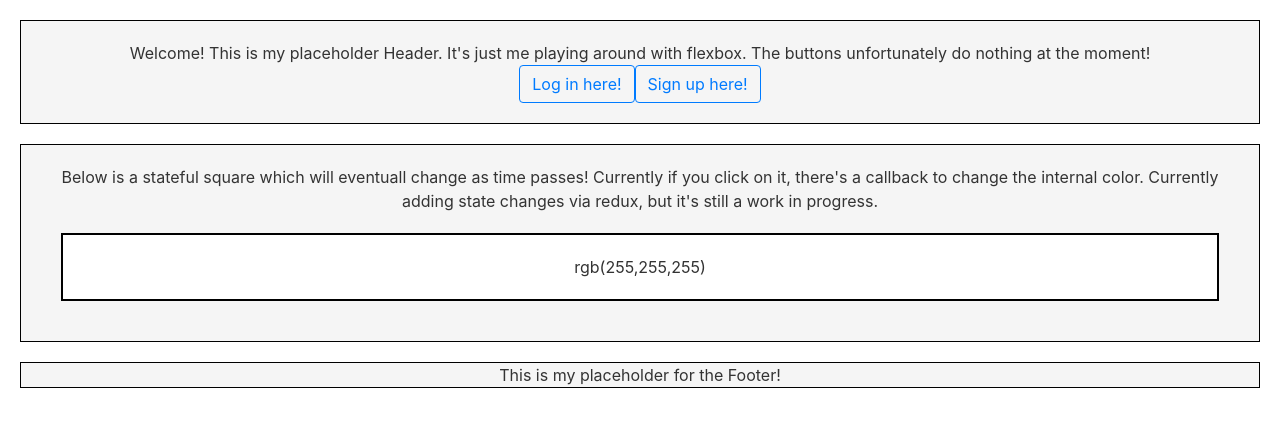
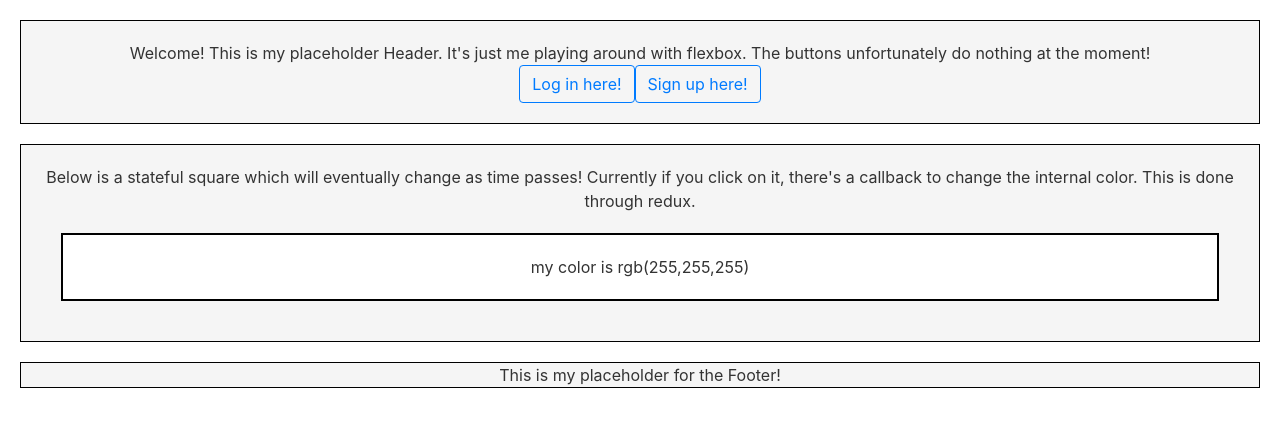
Before and after one commit to applewalletcloud/genfi-poc, a React (Create React App) app: page / in a window 1280 px wide. Shown: the top 424 px of the page. Built offline with nearby package versions, Linux system fonts and the light colour scheme.

Commit message:
redux changes the state of our color

```diff
--- a/src/Body.js
+++ b/src/Body.js
@@ -1,14 +1,14 @@
 import React from 'react';
 import './Body.css';
-import ColorfulSquare from './ColorfulSquare.js';
+import MyColorfulSquare from './ColorfulSquare.js';
 
 class Body extends React.Component {
 
   render() {
   	return (
       <div className="Body">
-        <p> Below is a stateful square which will eventuall change as time passes! Currently if you click on it, there's a callback to change the internal color. Currently adding state changes via redux, but it's still a work in progress.</p>
-        <ColorfulSquare />
+        <p> Below is a stateful square which will eventually change as time passes! Currently if you click on it, there's a callback to change the internal color. This is done through redux.</p>
+        <MyColorfulSquare />
       </div>
     );
   }
--- a/src/ColorfulSquare.js
+++ b/src/ColorfulSquare.js
@@ -2,36 +2,42 @@ import React from 'react';
 import './ColorfulSquare.css';
 import { connect } from 'react-redux';
 import { changeColor } from './redux/actions/changeColor.js';
+import store from './redux/store/store.js'
 
 class ColorfulSquare extends React.Component {
   constructor(props) {
   	super(props);
 
-  	this.state = {
-  	  color: 'rgb(' + 255 + ',' + 255 + ',' + 255 + ')'
-  	};
-
+  	/*this.state = {
+  	  color: this.color
+  	};*/
   	this.onClick = this.onClick.bind(this);
   }
 
   onClick(){
-    this.setState({ color: 'rgb(' + Math.random()*255 + ',' + Math.random()*255 + ',' + Math.random()*255 + ')' });
+    this.props.changeColor('rgb(' + Math.random()*255 + ',' + Math.random()*255 + ',' + Math.random()*255 + ')');
+    //this.setState({ color: 'rgb(' + Math.random()*255 + ',' + Math.random()*255 + ',' + Math.random()*255 + ')' });
   };
 
   render() {
   	return (
-      <div className="Colorful-Square" style={{background: this.state.color}} onClick={this.onClick}>
-      {this.state.color}
+      <div className="Colorful-Square" style={{background: this.props.color}} onClick={this.onClick}>
+      {/*{this.state.color}*/}
+      {"my color is " + this.props.color}
       </div>
     );
   }
 }
 
-export { ColorfulSquare };
+function mapStateToProps(state) {
+  return {color: state.color};
+}
+
+const mapDispatchToProps = {
+  changeColor: changeColor
+}
 
 export default connect(
-  null,
-  {
-    changeColor: changeColor
-  }
-  )(ColorfulSquare);
+  mapStateToProps,
+  mapDispatchToProps
+)(ColorfulSquare);
--- a/src/redux/actions/changeColor.js
+++ b/src/redux/actions/changeColor.js
@@ -1,5 +1,5 @@
 export const CHANGE_COLOR = 'CHANGE_COLOR';
 
-export function changeColor(r, g, b) {
-	return { type: CHANGE_COLOR, r: r, g: g, b: b };
+export function changeColor(color) {
+	return { type: CHANGE_COLOR, color };
 }
--- a/src/redux/reducers/rootReducer.js
+++ b/src/redux/reducers/rootReducer.js
@@ -1,13 +1,11 @@
 import { CHANGE_COLOR } from '../actions/changeColor.js';
 
-function rootReducer(state = {r: 0, g: 0, b: 0}, action) {
+function rootReducer(state = {color: 'rgb(255,255,255)'}, action) {
 	switch(action.type) {
 		case CHANGE_COLOR:
 		  return {
 		  	...state,
-		  	r: action.r,
-		  	g: action.g,
-		  	b: action.b
+		  	color: action.color
 		  };
 
 		default:
```
